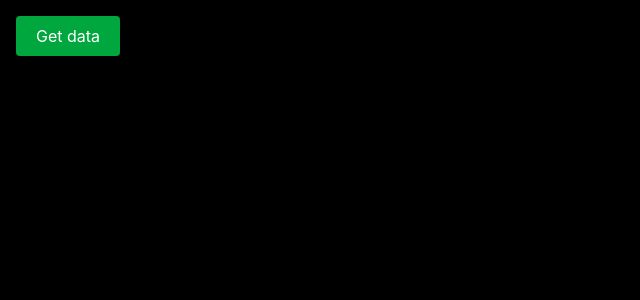
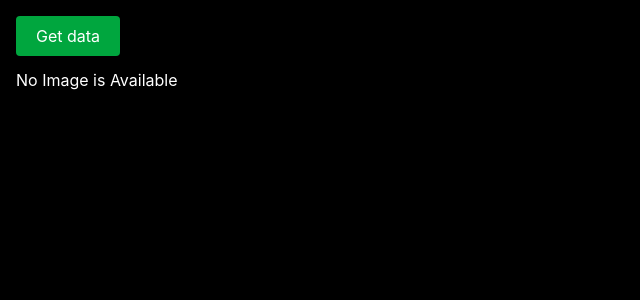
Before and after one commit to ManzarAbbass/Learning_react, a React (Vite) app in the folder 17-gallery-project/: page / in a window 1280 px wide. Shown: the top 300 px of the page, without its empty margins (0-640 px from the left). Built offline with nearby package versions, Linux system fonts and the light colour scheme.

Commit message:
show images on btn click logic

```diff
--- a/17-gallery-project/src/App.jsx
+++ b/17-gallery-project/src/App.jsx
@@ -1,13 +1,20 @@
 import axios from "axios";
 import { useState } from "react";
 const App = () => {
-  const [data, setData] = useState([])
+  const [userdata, setUserData] = useState([])
   const fetchData=async()=>{
     // console.log("data a gya.....")
     const response=await axios.get('https://picsum.photos/v2/list?page=2&limit=100')
     const data=response.data;
-    setData(data)
+    setData(data);
   }
+  let isHave="No Image is Available";
+  if(userdata.length>0){
+    isHave=userdata.map(function(user){
+
+    })
+  }
+
   return (
     <div className="bg-black h-screen p-4 text-white">
       <button
@@ -17,6 +24,9 @@ const App = () => {
         className="bg-green-600 active:scale-95 mb-3 px-5 py-2 rounded">
         Get data
       </button>
+      <div>
+        <div>{isHave}</div>
+      </div>
     </div>
   )
 }
```
